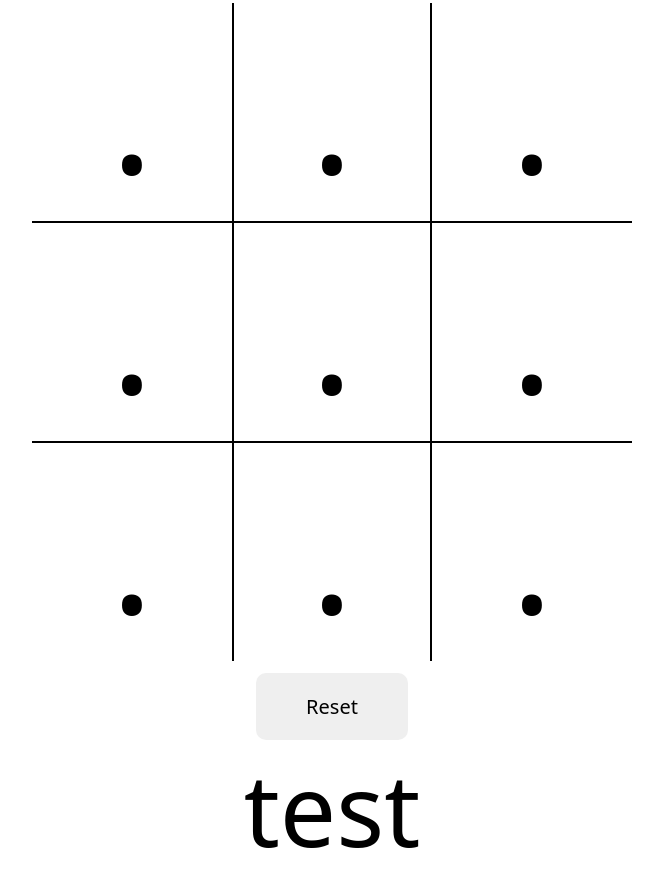
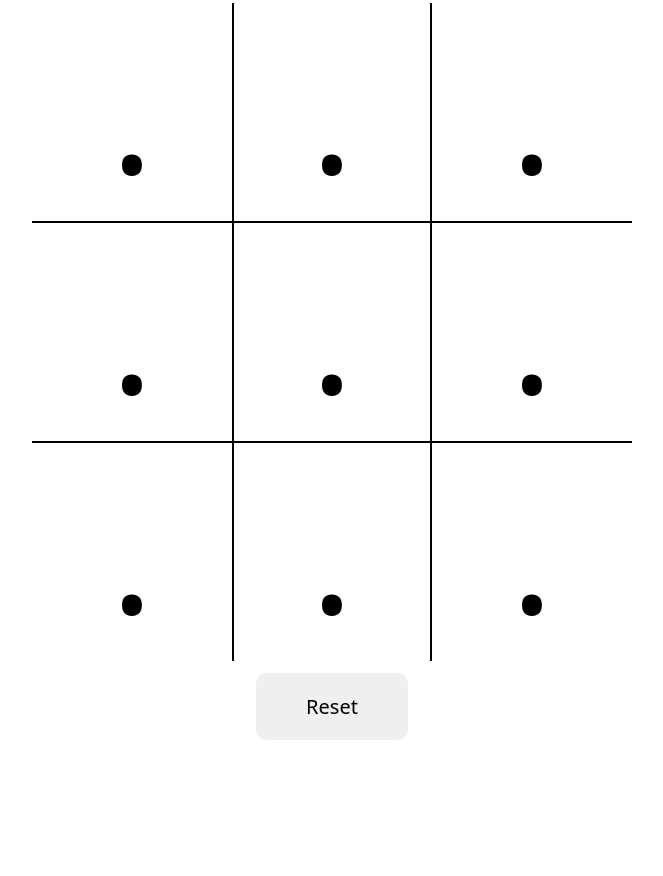
Before and after one commit to jeffizmyname/Upoikrzyszyk, a plain HTML site: page index.html in a window 1280 px wide. Shown: the part 27-903 px from the top of the page, without its empty margins (308-971 px from the left). After the commit the page ends 800 px from the top, so only its background shows below. Drawn offline with Linux system fonts and the light colour scheme.

Commit message:
teraz dziala

```diff
--- a/index.html
+++ b/index.html
@@ -70,7 +70,7 @@
     <div id="wrap">
         <div id="board"></div>
         <input type="button" value="Reset" id="reset">
-        <div id="info">test</div>
+        <div id="info"></div>
     </div>
 
     <script src="app.js"></script>
```
